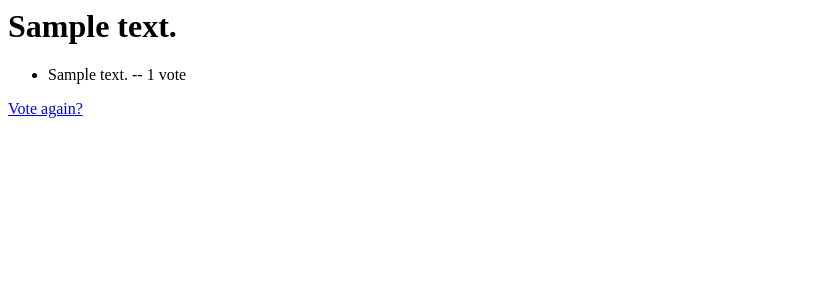
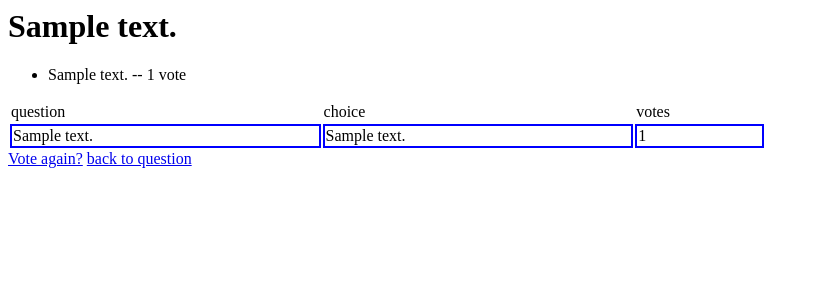
Before and after one commit to bbestthi/django-polls-, a Django app: a page that uses mysite/polls/templates/polls/results.html in a window 1280 px wide. Shown: the top 300 px of the page, without its empty margins (0-819 px from the left). Run offline with Django 3.2, Linux system fonts and the light colour scheme; tables that the repository leaves empty hold one stand-in row (values such as "Sample post").

Commit message:
add table

```diff
--- a/mysite/mysite/urls.py
+++ b/mysite/mysite/urls.py
@@ -16,6 +16,7 @@ Including another URLconf
 from django.contrib import admin
 from django.urls import path,include
 
+
 urlpatterns = [
     path('polls', include('polls.urls')),
     path('admin/', admin.site.urls),
--- a/mysite/polls/templates/polls/results.html
+++ b/mysite/polls/templates/polls/results.html
@@ -6,4 +6,21 @@
 {% endfor %}
 </ul>
 
+<table style="width:60% ; border: blue 2px">
+<tr>
+<td style="border: blue 2px">question</td>
+<td style="border: blue 2px">choice</td>
+<td style="border: blue 2px">votes</td>
+</tr>
+{% for choice in question.choice_set.all %}
+<td style="border:2px solid blue">{{question.question_text}}</td>
+<td style="border:solid blue 2px">{{choice.choice_text}}</td>
+<td style="border:solid blue 2px">{{choice.votes}}</td>
+</tr>
+{% endfor %}
+
+
+</table>
+
 <a href="{% url 'polls:detail' question.id %}">Vote again?</a>
+<a href="{% url 'polls:index' %}">back to question</a>
```
Also changed, not shown: mysite/polls/views.py (line endings or trailing spaces).
